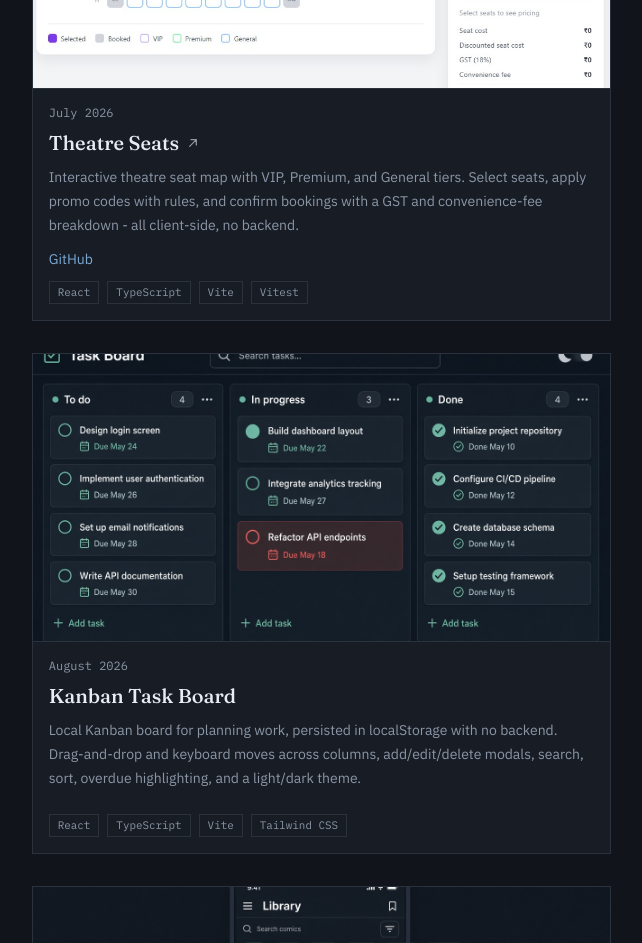
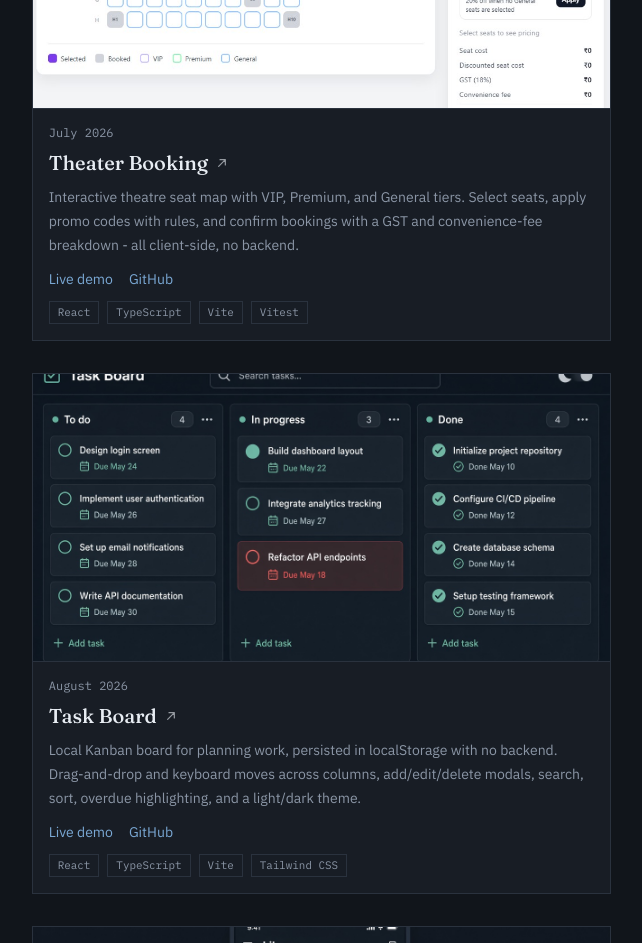
Before and after one commit to MoShahan/portfolio, a Next.js app: page / in a window 1280 px wide. Shown: the part 3000-3943 px from the top of the page, without its empty margins (541-1183 px from the left). Built offline with nearby package versions, Linux system fonts and the light colour scheme.

Commit message:
Update project links and titles in site data and tests for Tandem and Theater Booking

```diff
--- a/src/data/site.ts
+++ b/src/data/site.ts
@@ -110,6 +110,8 @@ export const site = {
       period: "June 2026 – August 2026",
       summary:
         "Multi-tenant sales ERP with org-isolated users, teams, and RBAC. I built the React UI - role-scoped dashboards, customizable widgets, in-app notifications - and the Express/Prisma/Postgres layer as a TypeScript monorepo with shared Zod schemas and cookie-based auth.",
+      liveHref: "https://tandemcrm.vercel.app/",
+      githubHref: "https://github.com/MoShahan/tandem",
       tags: ["React", "PostgreSQL", "Prisma", "Express"],
       image: "/projects/hilite-sales.png",
       imageAlt: "Tandem dashboard with widgets, charts, and notifications",
@@ -138,21 +140,24 @@ export const site = {
       imageAlt: "Trove storefront with product grid, search, and filters",
     },
     {
-      title: "Theatre Seats",
+      title: "Theater Booking",
       period: "July 2026",
       summary:
         "Interactive theatre seat map with VIP, Premium, and General tiers. Select seats, apply promo codes with rules, and confirm bookings with a GST and convenience-fee breakdown - all client-side, no backend.",
-      githubHref: "https://github.com/MoShahan/react-theatre-booking",
+      liveHref: "https://moshahan.github.io/theater-booking/",
+      githubHref: "https://github.com/MoShahan/theater-booking",
       tags: ["React", "TypeScript", "Vite", "Vitest"],
       image: "/projects/theatre-seats.png",
       imageAlt:
-        "Theatre Seats booking UI with a color-coded seat map and order summary",
+        "Theatre booking UI with a color-coded seat map and order summary",
     },
     {
-      title: "Kanban Task Board",
+      title: " Task Board",
       period: "August 2026",
       summary:
         "Local Kanban board for planning work, persisted in localStorage with no backend. Drag-and-drop and keyboard moves across columns, add/edit/delete modals, search, sort, overdue highlighting, and a light/dark theme.",
+      liveHref: "https://moshahan.github.io/tasks-board/",
+      githubHref: "https://github.com/MoShahan/tasks-board",
       tags: ["React", "TypeScript", "Vite", "Tailwind CSS"],
       image: "/projects/kanban.png",
       imageAlt: "Kanban board with To do, In progress, and Done columns",
```
Also changed, not shown: 2 other files (tests, documents, lock files or other folders).
